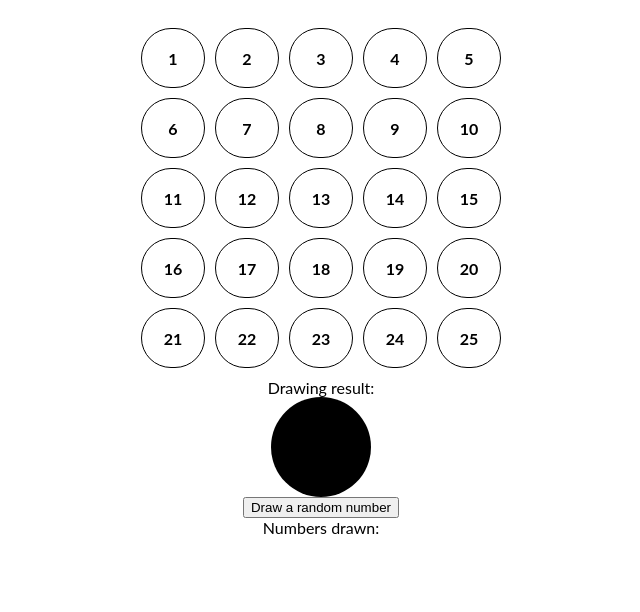
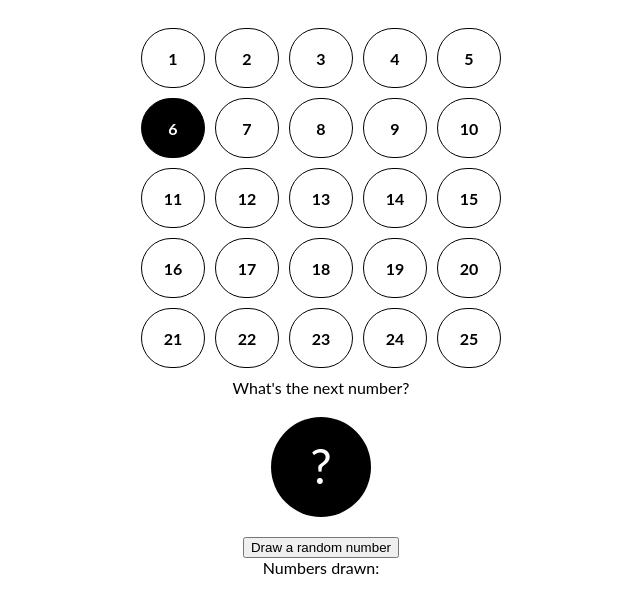
Before and after one commit to anwari666/Bingobbblog, a plain HTML site: page index.html in a window 1280 px wide. Shown: the part 50-662 px from the top of the page, without its empty margins (319-959 px from the left). Drawn offline with Linux system fonts and the light colour scheme.

Commit message:
made sure that the there is uncalled numbers before clicking draw. added a little touch to style as well

```diff
--- a/app.js
+++ b/app.js
@@ -1,5 +1,4 @@
 /* Todo:
-+ randomly pick from a list of array instead of all 25
 + read OOP design, MVC design.
 + try to make sense of each method in a class. which method belongs to which class.
 + look at the code again. if a function is more than 25 lines, try to refactor.
@@ -138,8 +137,13 @@ function App(){
 
     // function to handle klikdraw
     this.clickDraw = function(event){
-        this.drawNumber(20, 80); // n times in with t interval.
 
+        if (this.uncalledNumbers.length > 0) { // make sure we have some uncalled numbers left.
+            this.drawNumber(20, 80); // n times in with t interval.
+        }
+        else {
+            console.log("all numbers have been called!");
+        }
     };
 
     // the act of picking a number and updates its corresponding text representation.
--- a/index.html
+++ b/index.html
@@ -1,6 +1,6 @@
 <html>
   <head>
-    <title>HTML Bingooos</title>
+    <title>Bingobbblog - BINGO tapi goblog</title>
     <link rel="stylesheet" href="style.css" />
   </head>
   <body>
@@ -17,7 +17,7 @@
         <td>5</td>
       </tr>
       <tr>
-        <td>6</td>
+        <td class="picked">6</td>
         <td>7</td>
         <td>8</td>
         <td>9</td>
@@ -46,9 +46,9 @@
       </tr>
     </table>
 
-    Drawing result:
+    What's the next number?
     <div id="result_area">
-    <span id="result"></span> <br>
+      <span id="result">?</span>
     </div>
 
     <input type="button" id="draw" value="Draw a random number"/>
--- a/style.sass
+++ b/style.sass
@@ -19,21 +19,34 @@ body
     border-radius: 30px
     border : 1px solid #000
 
-
   td:hover
     cursor: pointer
-    background: #ffa
+    background: #cacaca
+
+
+  td.picked
+    background: black
+    color: white
+
+  td.picked:hover
+    background: gray
 
 #result_area
-  padding: 50px auto
+  position: relative
   width: 100px
   height: 100px
-  margin: 0 auto
+  margin: 20px auto
   background: black
   color: white
   border-radius: 50px
   font-size: 48px
+  text-align: center
 
 #result
+  position: absolute
   display: block
-  padding: 40px auto
+  height: 60px
+  width: 60px
+  margin: -30px 0 0 -30px
+  top: 50%
+  left: 50%
```
Also changed, not shown: style.css.
